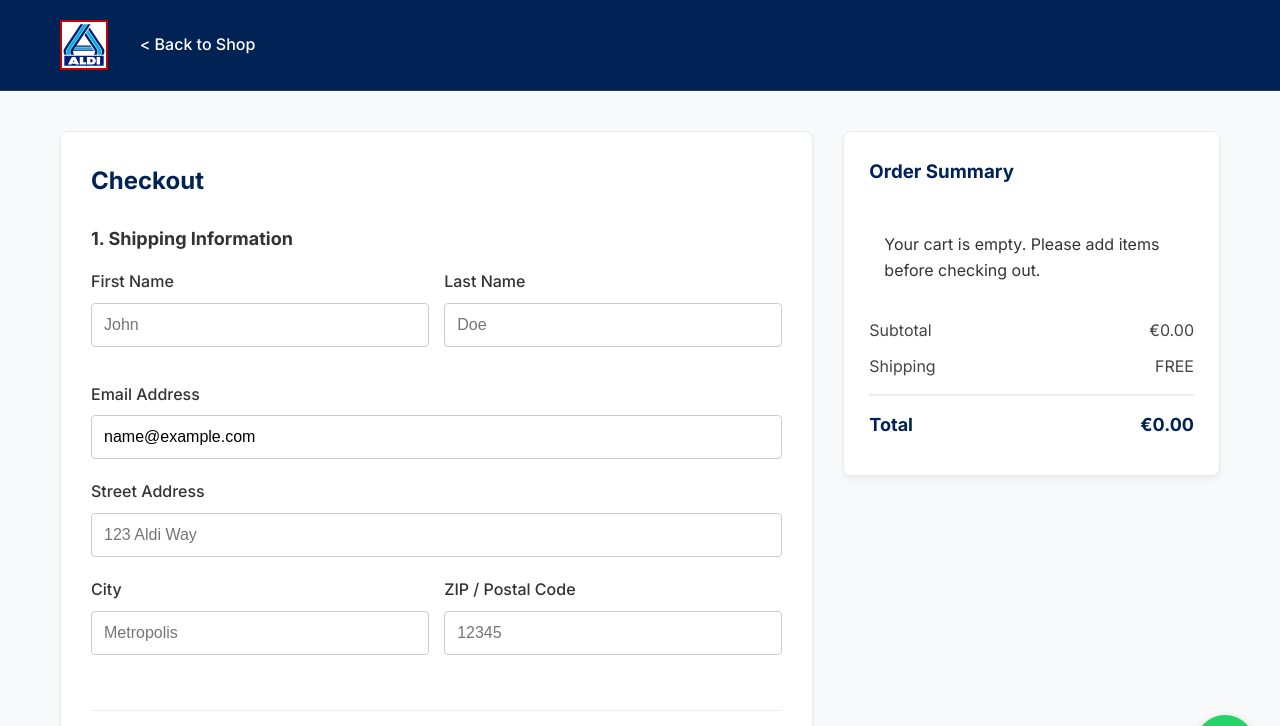
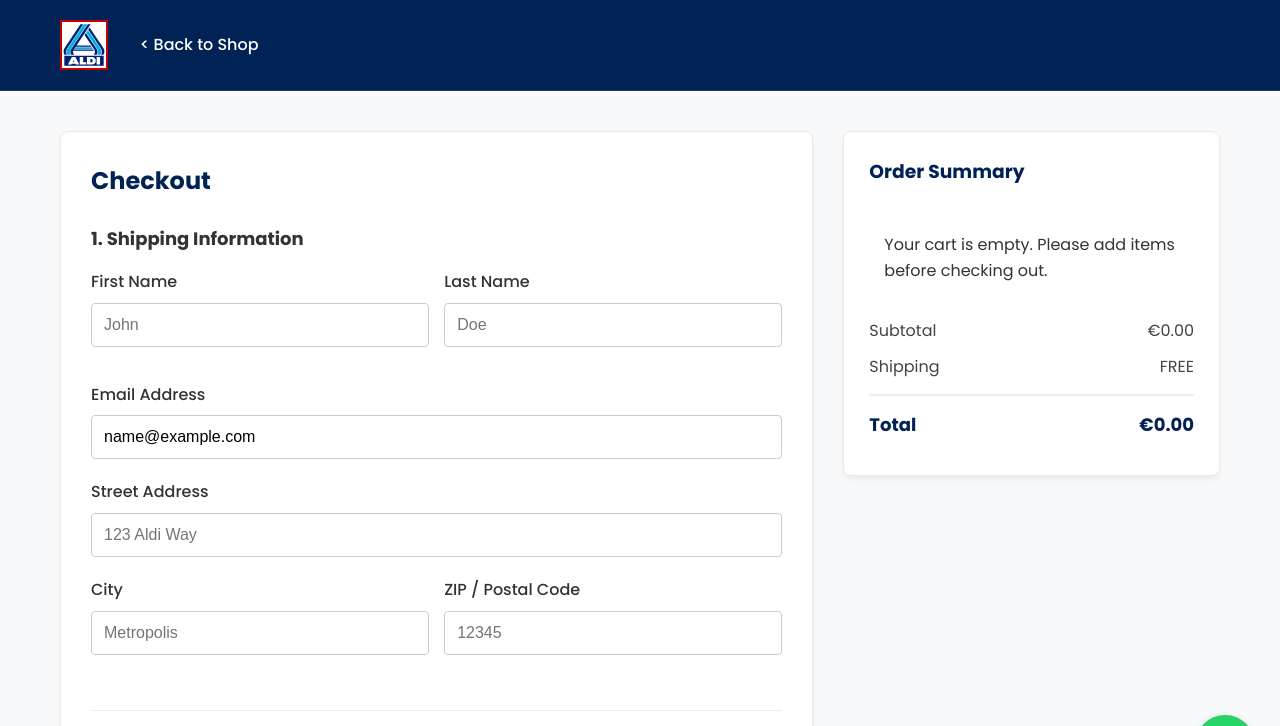
Before and after one commit to erjxni/aldi-ecommerce-system, a website: page static/checkout.html in a window 1280 px wide. Shown: the top 726 px of the page. Drawn offline with Linux system fonts and the light colour scheme; sample sign-in values are in the browser's storage.

Commit message:
upd: fonts to be Poppins

```diff
--- a/static/checkout.html
+++ b/static/checkout.html
@@ -4,7 +4,9 @@
   <meta charset="UTF-8" />
   <meta name="viewport" content="width=device-width, initial-scale=1.0" />
   <title>Checkout - ALDI E-Commerce</title>
-  <link href="https://fonts.googleapis.com/css2?family=Inter:wght@300;400;500;600;700&display=swap" rel="stylesheet">
+  <link rel="preconnect" href="https://fonts.googleapis.com">
+  <link rel="preconnect" href="https://fonts.gstatic.com" crossorigin>
+  <link href="https://fonts.googleapis.com/css2?family=Poppins:wght@300;400;500;600;700&display=swap" rel="stylesheet">
   <link rel="stylesheet" href="/css/style.css" />
   <link rel="apple-touch-icon" sizes="180x180" href="/assets/public/apple-touch-icon.png">
   <link rel="icon" type="image/png" sizes="32x32" href="/assets/public/favicon-32x32.png">
--- a/static/css/style.css
+++ b/static/css/style.css
@@ -1,3 +1,5 @@
+@import url('https://fonts.googleapis.com/css2?family=Poppins:wght@300;400;500;600;700&display=swap');
+
 :root {
   --aldi-blue: #002255;
   --aldi-red: #da1a20;
@@ -17,7 +19,7 @@
 }
 
 body {
-  font-family: 'Inter', -apple-system, BlinkMacSystemFont, 'Segoe UI', Roboto, Helvetica, Arial, sans-serif;
+  font-family: 'Poppins', 'Inter', -apple-system, BlinkMacSystemFont, 'Segoe UI', Roboto, Helvetica, Arial, sans-serif;
   background-color: var(--bg-color);
   color: var(--text-dark);
   line-height: 1.6;
@@ -581,7 +583,6 @@ body {
 }
 
 /* --- CART DRAWER --- */
-@import url('https://fonts.googleapis.com/css2?family=Poppins:wght@400;500;600;700&display=swap');
 
 .Drawer {
   font-family: 'Poppins', sans-serif;
```
Also changed, not shown: static/404.html (+3 -2 lines), static/admin.html (+3 -2 lines), static/index.html (+3 -1 lines), static/login.html (+3 -1 lines), static/order-confirmation.html (+3 -1 lines), static/product-detail.html (+3 -1 lines), static/products.html (+3 -1 lines).
